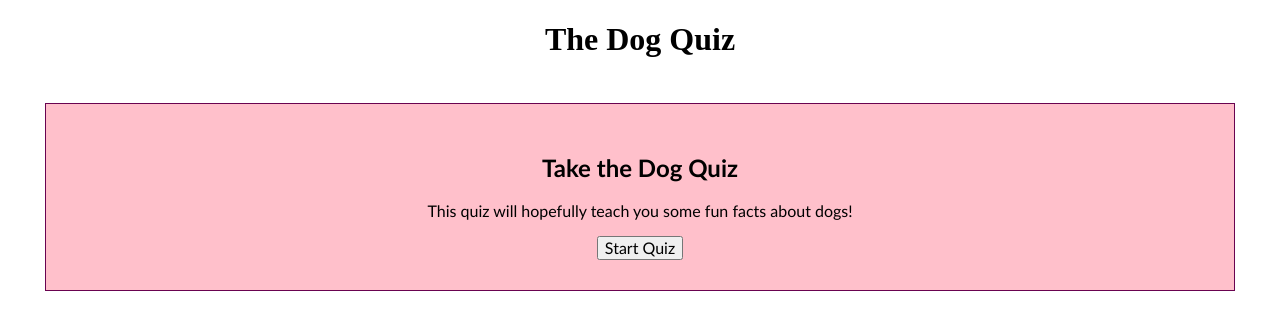
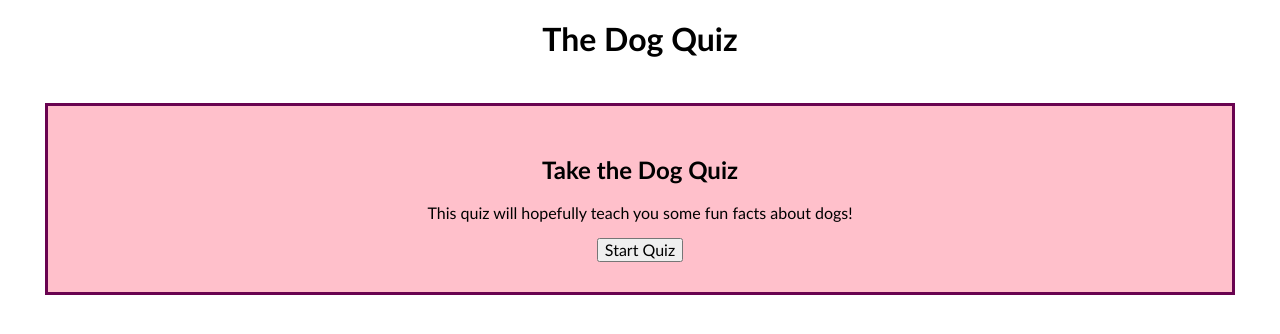
Before and after one commit to Jamylka/quiz-app, a plain HTML site: page index.html in a window 1280 px wide. Drawn offline with nearby package versions, Linux system fonts and the light colour scheme.

Commit message:
Update app.css

```diff
--- a/app.css
+++ b/app.css
@@ -1,7 +1,15 @@
+    /* Your styles should be mobile-first and responsive */
+
+    /**
+  * If you are unclear on how to utilize a mobile-first, responsive technique to write your CSS, here is an example:
+  *
+  * https://github.com/andreacardybailey/responsive_example/blob/master/styles/responsive-base.css
+  *
+*/
 
     .mainPage {
         margin: 45px;
-        border: 1px solid #690350;
+        border: 3px solid #690350;
         background-color: pink;
         padding: 30px;
         text-align: center;
@@ -18,4 +26,5 @@
 
     h1 {
         text-align: center;
+        font-family: 'Gill Sans', 'Gill Sans MT', Calibri, 'Trebuchet MS', sans-serif;
     }
```
